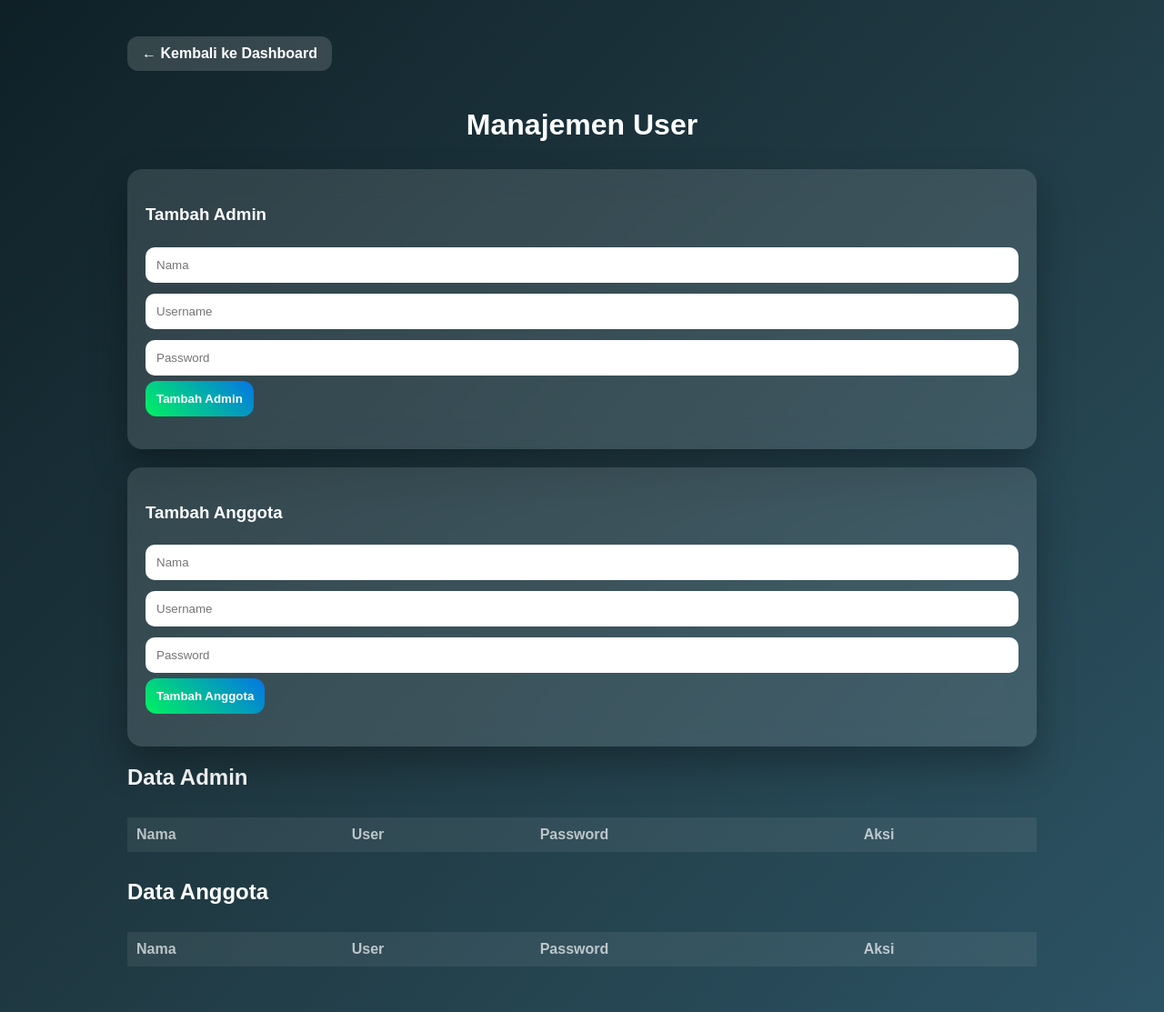
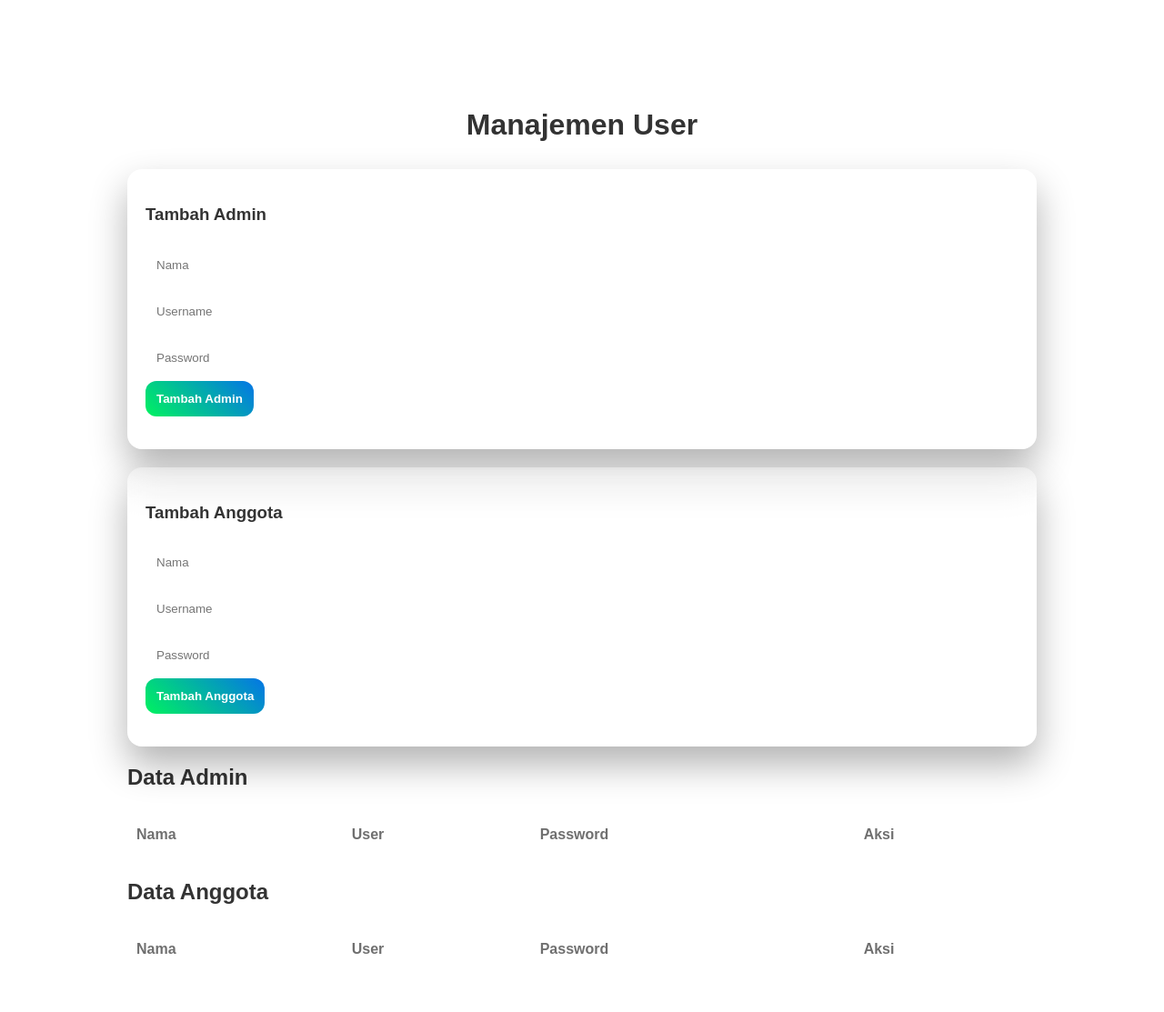
Before and after one commit to DarisFadlli33/login, a PHP site: page /admin/users.php in a window 1280 px wide. Shown: the whole page at 91% size. Run offline with PHP 8.4, Linux system fonts and the light colour scheme; the visitor is signed in with stand-in values (Sample User, id 1); data that the repository does not hold is empty.

Commit message:
style update

```diff
--- a/assets/style.css
+++ b/assets/style.css
@@ -5,9 +5,9 @@
 body {
     margin: 0;
     font-family: 'Poppins', sans-serif;
-    background: linear-gradient(135deg, #0f2027, #203a43, #2c5364);
+    background:#fff;
     min-height: 100vh;
-    color: #fff;
+    color: #333;
 }
 
 .container {
```
Also changed, not shown: config/stats.php (added, +22 -0 lines).
